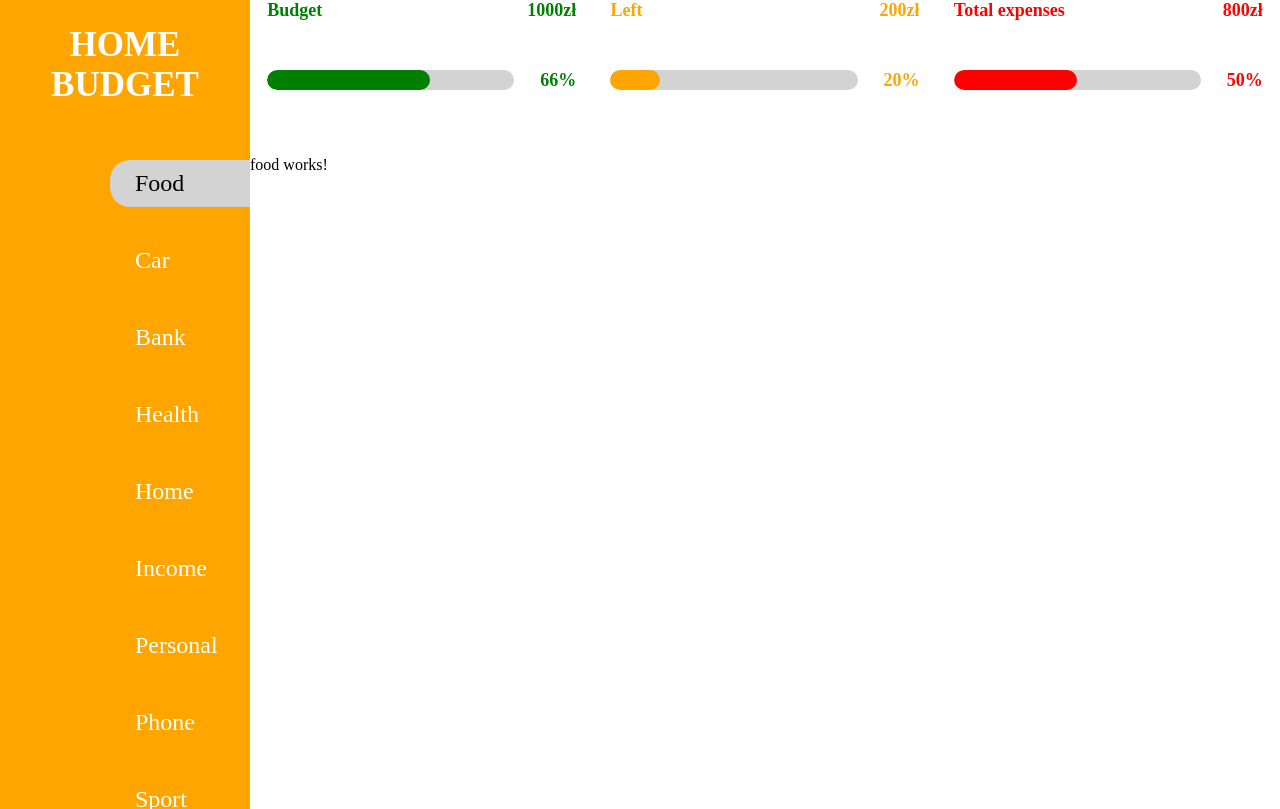
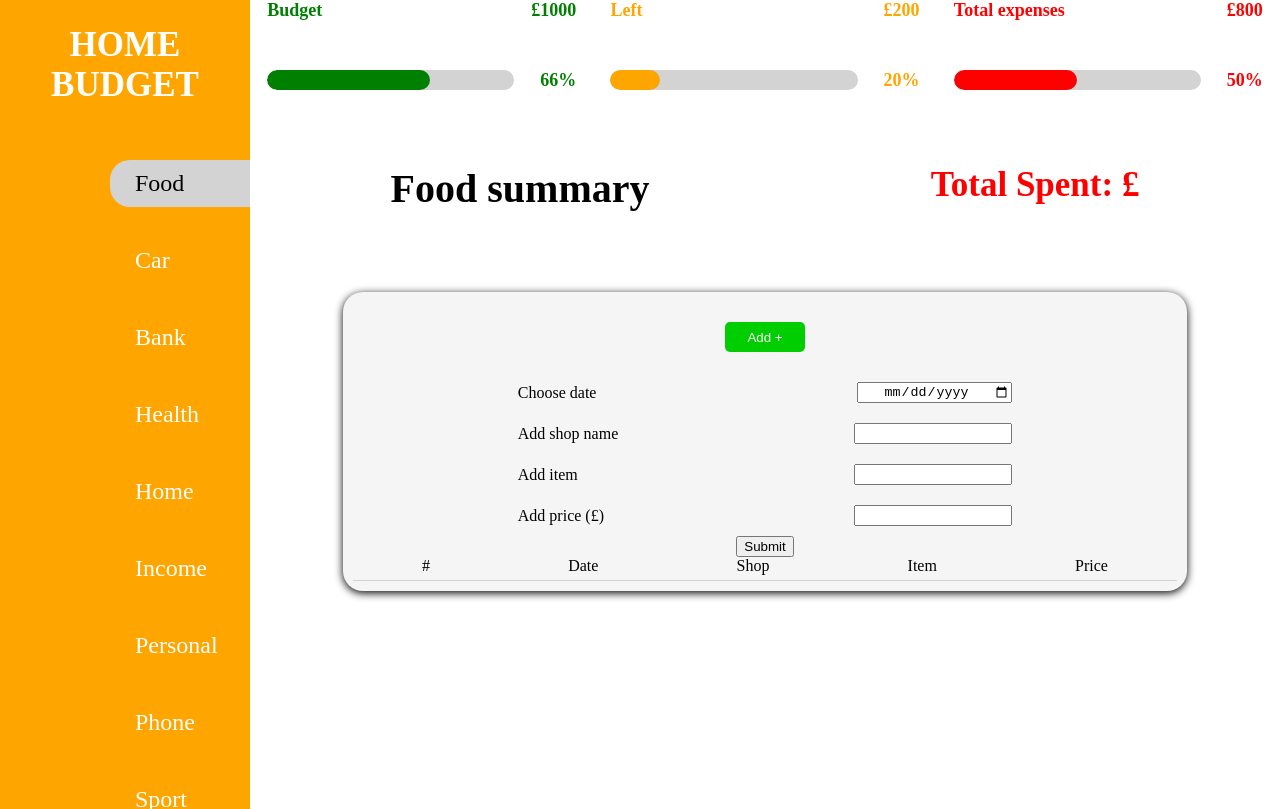
Before and after one commit to MacRapacki/HOME-BUDGET, an Angular app: page /food in a window 1280 px wide. Shown: the top 809 px of the page. Built offline with nearby package versions, Linux system fonts and the light colour scheme.

Commit message:
add form to food page create array with one object minor fixes in status bar scss

```diff
--- a/src/app/pages/food/food.component.html
+++ b/src/app/pages/food/food.component.html
@@ -1 +1,35 @@
-<p>food works!</p>
+<div class="title">
+  <p class="title__name">Food summary</p>
+  <p class="title__summary"> Total Spent: £ </p>
+</div>
+
+<div class="shopping__list">
+
+  <button class="add" type="button">Add +</button>
+
+
+  <form class="form">
+    <label> Choose date <br>
+      <input type="date" name="date">
+    </label>
+    <label> Add shop name
+      <input type="text" name="shop">
+    </label>
+    <label>Add item
+      <input type="text" name="item">
+    </label>
+    <label>Add price (£)
+      <input type="number" name="price">
+    </label>
+    <button type="submit">Submit</button>
+
+
+  </form>
+  <div class="row" *ngFor="let list of arr; let i = index">
+    <div>{{ list.listNumber }}</div>
+    <div>{{ list.date }}</div>
+    <div>{{ list.shop }}</div>
+    <div>{{ list.item }}</div>
+    <div>{{ list.price }}</div>
+  </div>
+</div>
--- a/src/app/pages/food/food.component.scss
+++ b/src/app/pages/food/food.component.scss
@@ -0,0 +1,76 @@
+.title {
+  width: 100%;
+  //   height: 500px;
+  //   border: 2px solid black;
+  display: flex;
+  justify-content: space-around;
+  margin-bottom: 80px;
+  font-weight: bold;
+
+  p {
+    margin: 25px 0 0 0;
+  }
+
+  &__name {
+    font-size: 40px;
+  }
+
+  &__summary {
+    font-size: 35px;
+    color: red;
+  }
+}
+
+
+.shopping__list {
+  display: block;
+  width: 80%;
+  //   height: 300px;
+  background-color: whitesmoke;
+  margin: 0 auto;
+  border-radius: 20px;
+  box-shadow: 0px 2px 8px 0px rgba(0, 0, 0, 1);
+  padding: 10px 10px;
+
+  .add {
+    display: block;
+    margin: 20px auto;
+    width: 80px;
+    height: 30px;
+    background-color: rgb(0, 206, 0);
+    color: white;
+    border: none;
+    border-radius: 5px;
+    cursor: pointer;
+  }
+
+  .form {
+    display: flex;
+    flex-direction: column;
+    justify-content: center;
+    align-items: center;
+
+    label {
+      width: 60%;
+      display: flex;
+      justify-content: space-between;
+      align-items: center;
+      //   padding: 0 20%;
+
+      input {
+        margin: 10px 0 10px;
+        width: 150px;
+        text-align: center;
+      }
+    }
+  }
+
+  .row {
+    display: flex;
+    flex-direction: row;
+    justify-content: space-around;
+    align-items: center;
+    border-bottom: 1.5px solid lightgrey;
+    padding-bottom: 5px;
+  }
+}
--- a/src/app/pages/food/food.component.ts
+++ b/src/app/pages/food/food.component.ts
@@ -7,7 +7,20 @@ import { Component, OnInit } from '@angular/core';
 })
 export class FoodComponent implements OnInit {
 
-  constructor() { }
+  arr = [
+    {
+      listNumber: "#",
+      date: "Date",
+      shop: "Shop",
+      item: "Item",
+      price: "Price",
+    }
+  ]
+
+  constructor() {
+
+
+  }
 
   ngOnInit(): void {
   }
--- a/src/app/status-bar/status-bar.component.html
+++ b/src/app/status-bar/status-bar.component.html
@@ -1,6 +1,6 @@
 <div class="status budget">
   <div class="name">Budget</div>
-  <div class="money">1000zł</div>
+  <div class="money">£1000</div>
   <div class="bar">
     <div class="progress" [style.width.%]="budgetProc"></div>
   </div>
@@ -9,7 +9,7 @@
 
 <div class="status left">
   <div class="name">Left</div>
-  <div class="money">200zł</div>
+  <div class="money">£200</div>
   <div class="bar">
     <div class="progress" [style.width.%]="leftProc"></div>
   </div>
@@ -18,7 +18,7 @@
 
 <div class="status total">
   <div class="name">Total expenses</div>
-  <div class="money">800zł</div>
+  <div class="money">£800</div>
   <div class="bar">
     <div class="progress" [style.width.%]="expensesProc"></div>
   </div>
--- a/src/app/status-bar/status-bar.component.scss
+++ b/src/app/status-bar/status-bar.component.scss
@@ -26,6 +26,10 @@ $budgetProc: 50%;
     padding: 20px 0;
     font-size: 18px;
     font-weight: bold;
+
+    .name {
+      width: 50%;
+    }
 
     .bar {
       position: relative;
```
